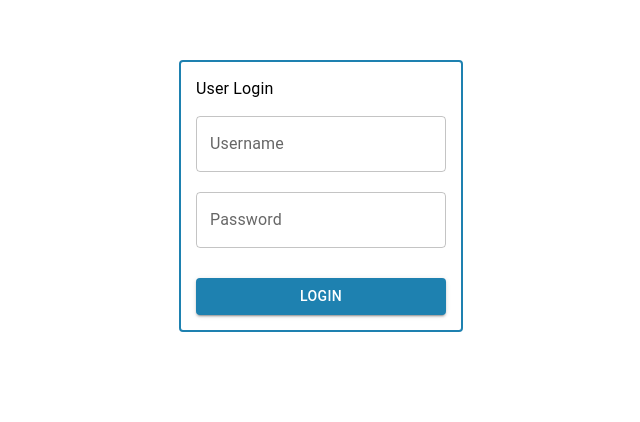
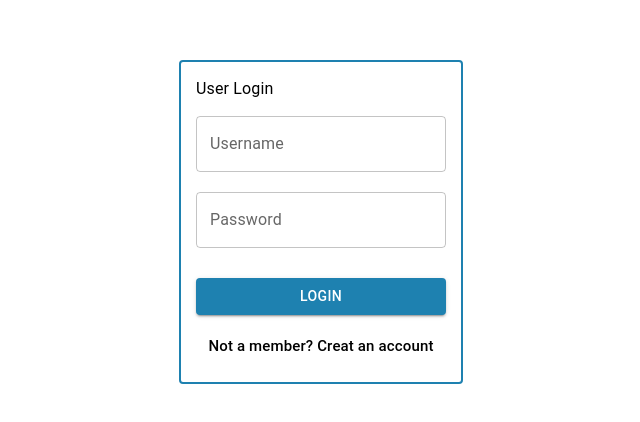
Before and after one commit to Tiinzzy/react-projects, a React (Create React App) app in the folder basic-authentication/: page / in a window 1280 px wide. Shown: the part 160-582 px from the top of the page, without its empty margins (319-959 px from the left). Built offline with nearby package versions, Linux system fonts and the light colour scheme; no server answers.

Commit message:
created sign up text to allow for sign up

```diff
--- a/basic-authentication/src/frontend/components/login/LoginForm.js
+++ b/basic-authentication/src/frontend/components/login/LoginForm.js
@@ -66,6 +66,9 @@ export default class LoginForm extends React.Component {
                             <TextField error helperText="Incorrect entry" style={{ marginTop: 20, marginBottom: 30 }} label="Password" variant="outlined" type="password" onChange={(e) => this.getPassword(e)}
                                 onKeyDown={(e) => this.getPassword(e)} />}
                         <Button className="LoginBtn" variant="contained" color="primary" onClick={() => this.loginUser()}>Login</Button>
+                        <Box className="SignUpBox">
+                            <Typography variant="body1" className="SignUpText">Not a member? <span id="span-sign-up">Creat an account</span></Typography>
+                        </Box>
                     </Box>
                 </Box>
             </>
```
